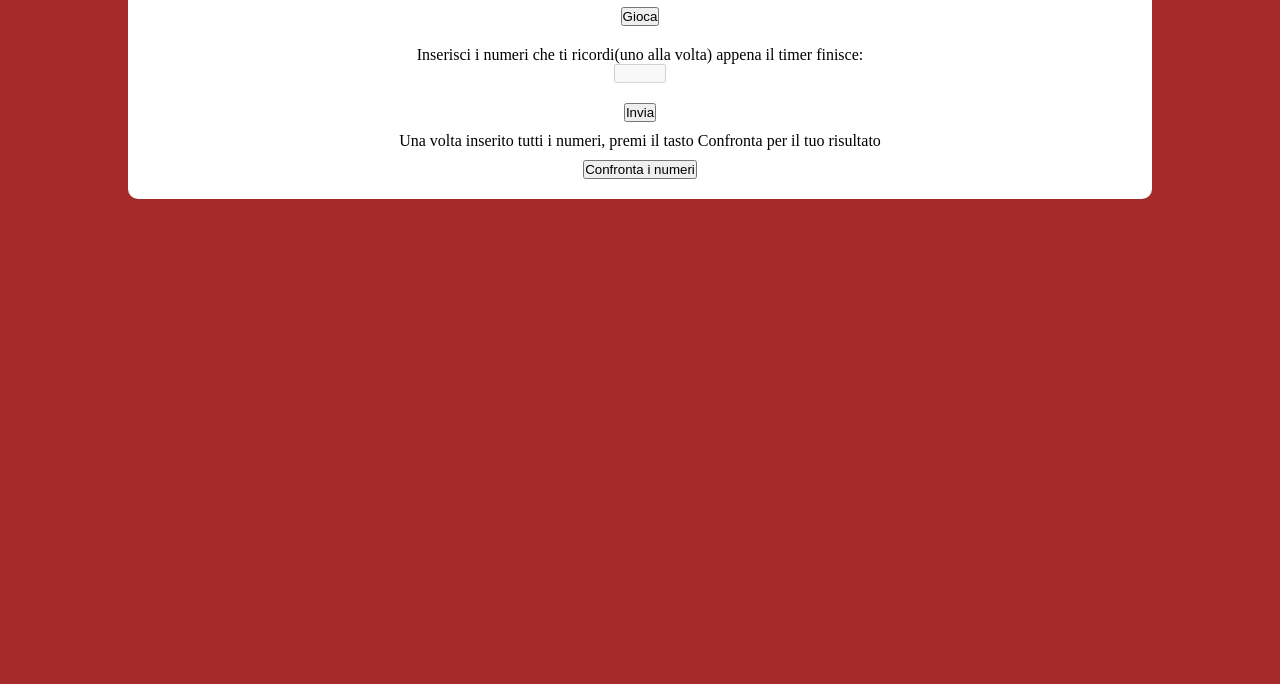
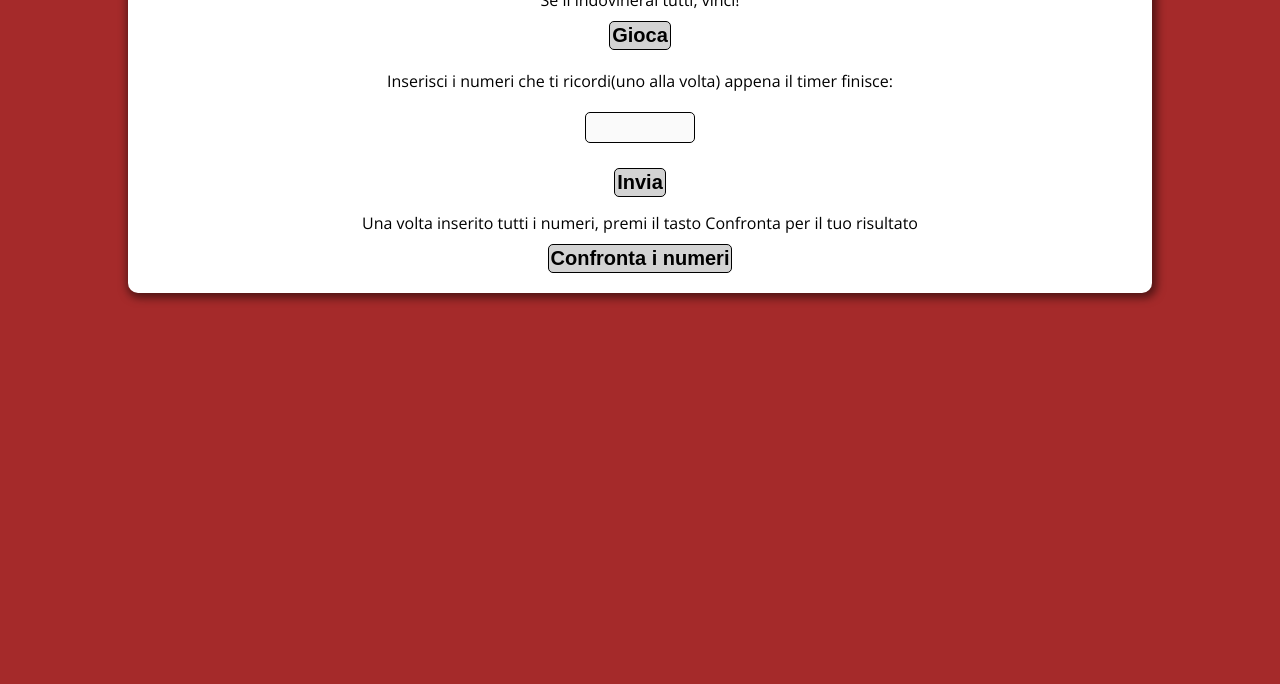
Before and after one commit to manfred-commits/js-simon, a plain HTML site: page index.html in a window 1280 px wide. Shown: the part 116-800 px from the top of the page. Drawn offline with nearby package versions, Linux system fonts and the light colour scheme.

Commit message:
aggiunto stile css e piccole fix a js e html

```diff
--- a/css/style.css
+++ b/css/style.css
@@ -6,8 +6,24 @@
 /* general rules */
 body{
     background-color: brown;
+    font-family: 'Open Sans', sans-serif;
 }
 
+button{
+    font-size: 20px;
+    font-weight: 600;
+    color:#000000;
+    background-color: lightgrey;
+    border: 1px solid black;
+    border-radius: 5px;
+    padding: 2px;
+}
+input.input-formatting{
+    padding: 7px 30px;
+    border: 1px solid #000000;
+    border-radius: 5px;
+    text-align: center;
+}
 /* /general rules */
 
 
@@ -25,6 +41,7 @@ body{
     flex-wrap: wrap;
     align-items: center;
     border-radius: 10px;
+    box-shadow: 2px 2px 8px 3px rgba(00,00,00,0.5);
 }
 
 .container-form .container-title{
@@ -51,7 +68,10 @@ body{
 
 
 .user-input #input{
-    margin-bottom: 20px;
+    margin: 20px 0;
+}
+.user-input button#invia{
+    margin: 5px 0;
 }
 /* /sezione user input */
 
--- a/index.html
+++ b/index.html
@@ -4,6 +4,12 @@
         <meta charset="UTF-8">
         <meta http-equiv="X-UA-Compatible" content="IE=edge">
         <meta name="viewport" content="width=device-width, initial-scale=1.0">
+
+        <!-- link to the font style -->
+        <link rel="preconnect" href="https://fonts.googleapis.com">
+        <link rel="preconnect" href="https://fonts.gstatic.com" crossorigin>
+        <link href="https://fonts.googleapis.com/css2?family=Open+Sans:wght@400;600;700&display=swap" rel="stylesheet">
+        <!-- /link to the font style -->
 
         <!-- link to css -->
         <link rel="stylesheet" href="./css/style.css">
@@ -21,7 +27,7 @@
                 <button id="invio">Gioca </button> <br>
 
                 <label for="userInput">Inserisci i numeri che ti ricordi(uno alla volta) appena il timer finisce: </label><br>
-                <input id="input" type="number" name="userInput" disabled value="" min="1" max="20"><br>
+                <input class="input-formatting" id="input" type="number" name="userInput" disabled value="" min="1" max="20"><br>
                 <button id="invia" type="button" name="btnNumeri" >
                     Invia
                 </button>
--- a/js/script.js
+++ b/js/script.js
@@ -78,7 +78,7 @@ function(){
                 if(numeriInseriti.length<5){
                     numeriInseriti.push(parseInt(document.getElementById("input").value));
                     console.log(numeriInseriti);
-                    contatore.innerHTML="Numeri inseriti: "+numeriInseriti.length;
+                    contatore.innerHTML="<strong>Numeri inseriti: "+numeriInseriti.length+"</strong>";
                 }else{
                     alert("Hai già inserito 5 valori!");
                 }
```
